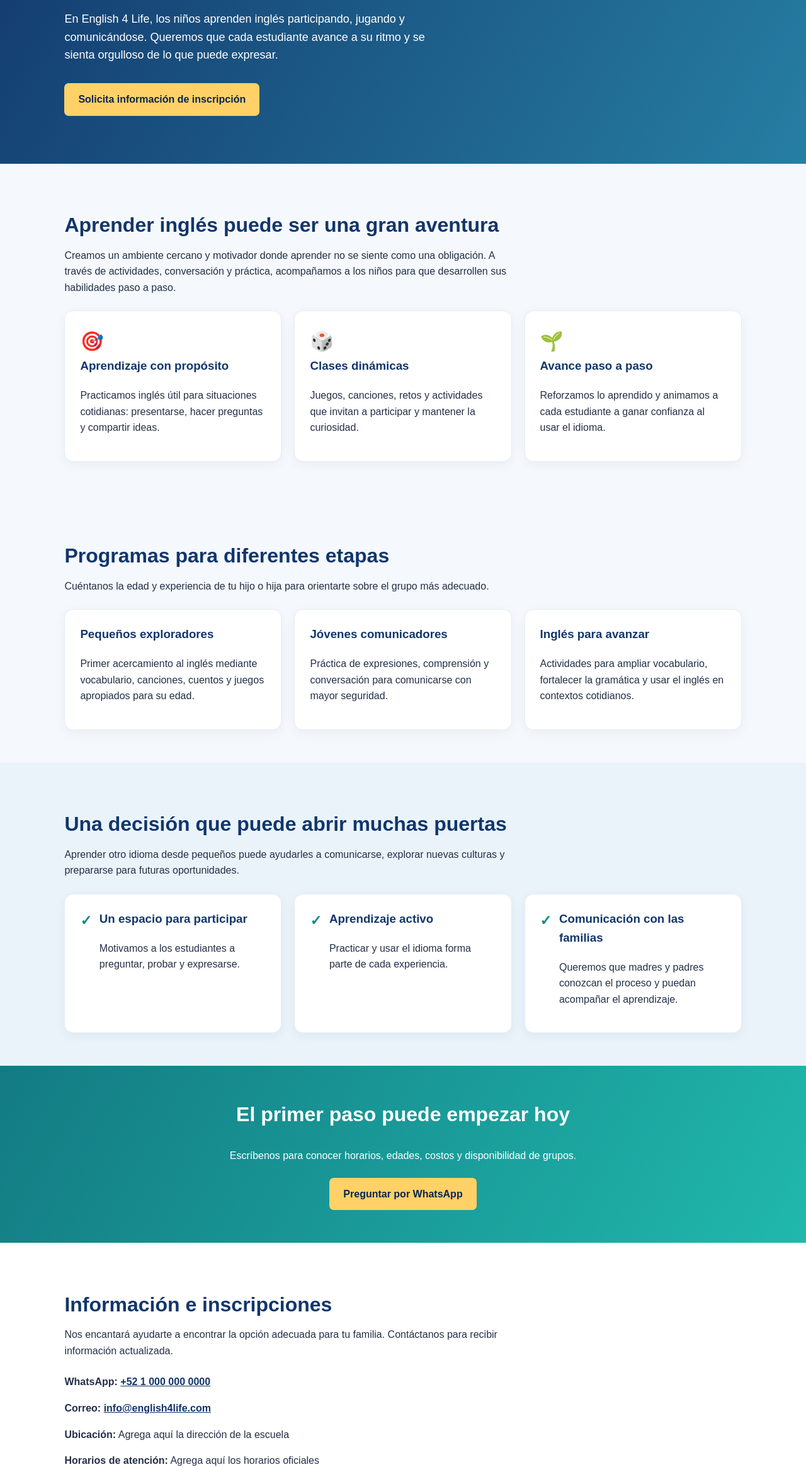
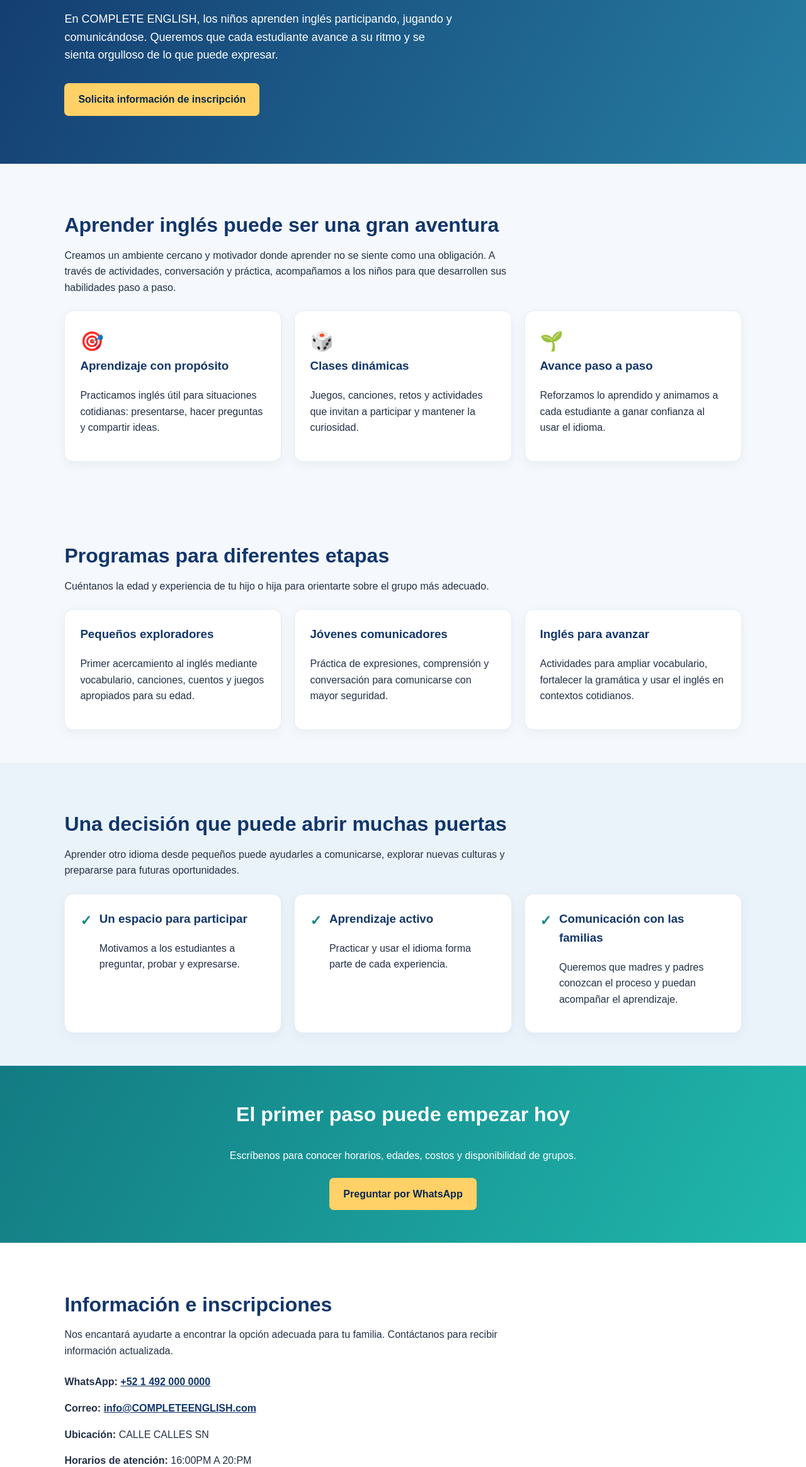
Before and after one commit to AdriakoEdi/pagina-web-E4L, a plain HTML site: page index.html in a window 1280 px wide. Shown: the part 468-2797 px from the top of the page at 63% size. Drawn offline with Linux system fonts and the light colour scheme.

Commit message:
Update branding from COMPLETE ENGLISH to COMPLETE ENGLISH
Crear primera pagina web

```diff
--- a/index.html
+++ b/index.html
@@ -6,10 +6,10 @@
 
   <meta
     name="description"
-    content="English 4 Life: clases de inglés para niños con actividades dinámicas, grupos pequeños y aprendizaje práctico."
+    content="COMPLETENGLISH: clases de inglés para niños con actividades dinámicas, grupos pequeños y aprendizaje práctico."
   >
 
-  <title>English 4 Life | Inglés para toda la vida</title>
+  <title>COMPLETE ENGLISH | Inglés para toda la vida</title>
 
   <style>
     :root {
@@ -248,7 +248,7 @@
 
   <header>
     <div>
-      <h1 class="logo">ENGLISH <span>4 LIFE</span></h1>
+      <h1 class="logo">COMPLETE <span>ENGLISH</span></h1>
       <p class="tagline">Inglés para toda la vida</p>
     </div>
     <strong>¡El futuro también se aprende en inglés!</strong>
@@ -268,7 +268,7 @@
         <span class="etiqueta">Clases de inglés para niños</span>
         <h2>Más confianza, más oportunidades y mucho más inglés.</h2>
         <p>
-          En English 4 Life, los niños aprenden inglés participando,
+          En COMPLETE ENGLISH, los niños aprenden inglés participando,
           jugando y comunicándose. Queremos que cada estudiante avance
           a su ritmo y se sienta orgulloso de lo que puede expresar.
         </p>
@@ -421,17 +421,17 @@
 
       <div class="contact-info">
         <!-- Sustituye los datos de ejemplo por los datos oficiales. -->
-        <p><strong>WhatsApp:</strong> <a href="tel:+5210000000000">+52 1 000 000 0000</a></p>
-        <p><strong>Correo:</strong> <a href="mailto:info@english4life.com">info@english4life.com</a></p>
-        <p><strong>Ubicación:</strong> Agrega aquí la dirección de la escuela</p>
-        <p><strong>Horarios de atención:</strong> Agrega aquí los horarios oficiales</p>
+        <p><strong>WhatsApp:</strong> <a href="tel:+5210000000000">+52 1 492 000 0000</a></p>
+        <p><strong>Correo:</strong> <a href="mailto:info@english4life.com">info@COMPLETEENGLISH.com</a></p>
+        <p><strong>Ubicación:</strong> CALLE CALLES SN</p>
+        <p><strong>Horarios de atención:</strong> 16:00PM A 20:PM</p>
       </div>
     </section>
   </main>
 
   <footer>
-    <p><strong>English 4 Life</strong> | Inglés para toda la vida</p>
-    <p>© 2026 English 4 Life. Todos los derechos reservados.</p>
+    <p><strong>COMPLETE ENGLISH</strong> | Inglés para toda la vida</p>
+    <p>© 2026 COMPLETE ENGLISH. Todos los derechos reservados.</p>
   </footer>
 
 </body>
```
